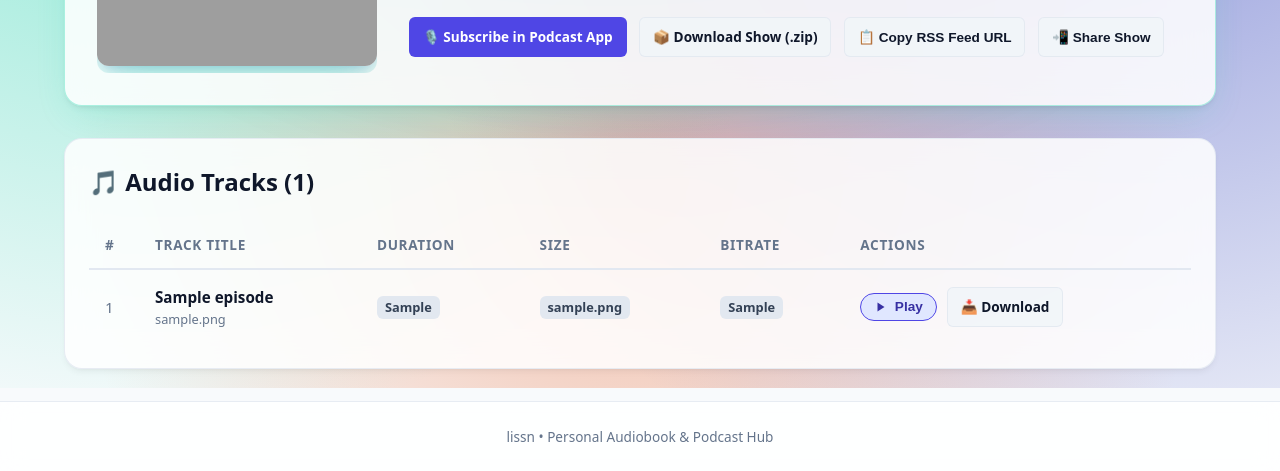
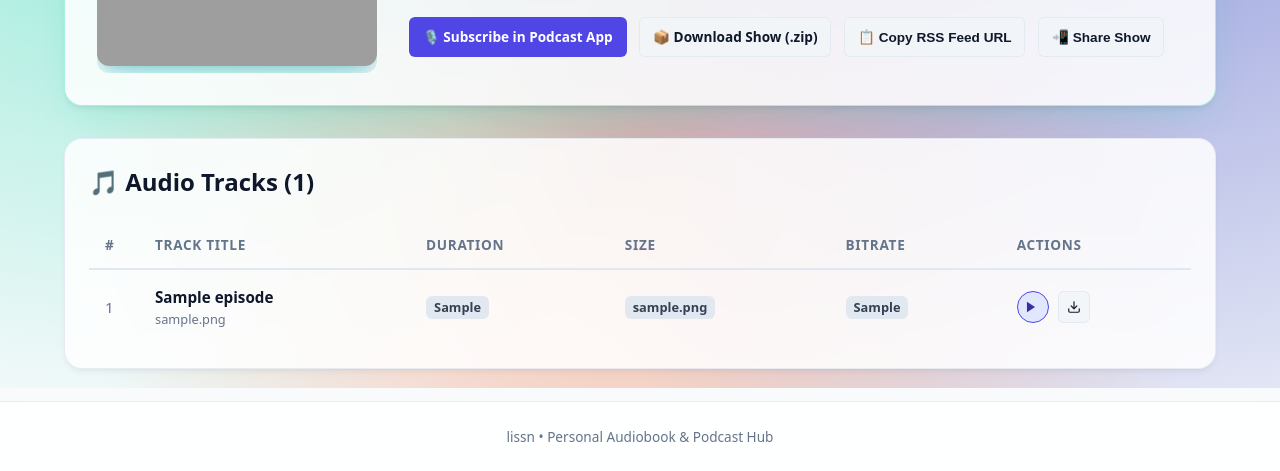
Before and after one commit to jakobbg/lissn, a FastAPI app: page /show/1 in a window 1280 px wide. Shown: the part 412-883 px from the top of the page. Run offline with FastAPI, Linux system fonts and the light colour scheme; tables that the repository leaves empty hold one stand-in row (values such as "Sample post"); grey boxes are pictures that could not be loaded.

Commit message:
🎨 Update track action buttons to use clean icon-only play and download buttons
- 🔘 Removed text labels 'Play' and 'Download' from track table rows in favor of icon-only SVG buttons.
- ♿ Preserved full accessibility support with aria-label and tooltip title attributes.
- 📐 Added .btn-icon styles for 32x32px square action buttons.
- 🧪 Updated pytest suite assertions to verify icon-only buttons.

```diff
--- a/src/lissn/static/style.css
+++ b/src/lissn/static/style.css
@@ -493,6 +493,21 @@ a:focus-visible, button:focus-visible, input:focus-visible {
 
 .btn-secondary:hover {
   background-color: var(--border-color);
+}
+
+.btn-sm {
+  padding: 0.35rem 0.6rem;
+  font-size: 0.8rem;
+}
+
+.btn-icon {
+  padding: 0;
+  width: 32px;
+  height: 32px;
+  border-radius: var(--radius-sm);
+  display: inline-flex;
+  align-items: center;
+  justify-content: center;
 }
 
 /* Detail Show Page */
--- a/src/lissn/templates/show.html
+++ b/src/lissn/templates/show.html
@@ -152,14 +152,17 @@
                   <td><span class="bitrate-badge">{{ ep.formatted_bitrate or '—' }}</span></td>
                   <td>
                     <div class="track-actions-cell">
-                      <button type="button" class="btn btn-sm btn-play js-play-track" data-track-index="{{ loop.index0 }}" aria-label="Play {{ ep.title }}">
-                        <svg class="btn-play-icon" width="12" height="12" viewBox="0 0 24 24" fill="currentColor" aria-hidden="true">
+                      <button type="button" class="btn btn-sm btn-icon btn-play js-play-track" data-track-index="{{ loop.index0 }}" aria-label="Play {{ ep.title }}" title="Play {{ ep.title }}">
+                        <svg class="btn-play-icon" width="14" height="14" viewBox="0 0 24 24" fill="currentColor" aria-hidden="true">
                           <polygon points="5 3 19 12 5 21 5 3"></polygon>
                         </svg>
-                        <span>Play</span>
                       </button>
-                      <a href="/download/{{ show.show_id }}/{{ ep.filename }}" class="btn btn-sm btn-secondary js-download-track" aria-label="Download {{ ep.title }}" title="Download audio file" download>
-                        <span>📥 Download</span>
+                      <a href="/download/{{ show.show_id }}/{{ ep.filename }}" class="btn btn-sm btn-icon btn-secondary js-download-track" aria-label="Download {{ ep.title }}" title="Download {{ ep.filename }}" download>
+                        <svg width="14" height="14" viewBox="0 0 24 24" fill="none" stroke="currentColor" stroke-width="2" stroke-linecap="round" stroke-linejoin="round" aria-hidden="true">
+                          <path d="M21 15v4a2 2 0 0 1-2 2H5a2 2 0 0 1-2-2v-4"></path>
+                          <polyline points="7 10 12 15 17 10"></polyline>
+                          <line x1="12" y1="15" x2="12" y2="3"></line>
+                        </svg>
                       </a>
                     </div>
                   </td>
```
Also changed, not shown: tests/test_app.py (+1 -1 lines).
